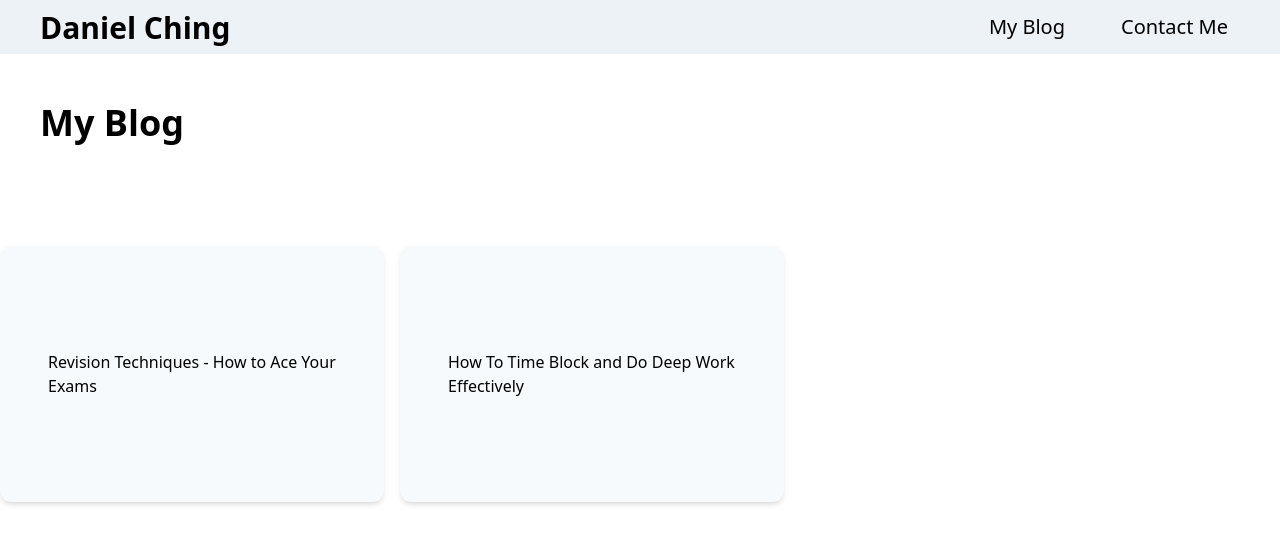
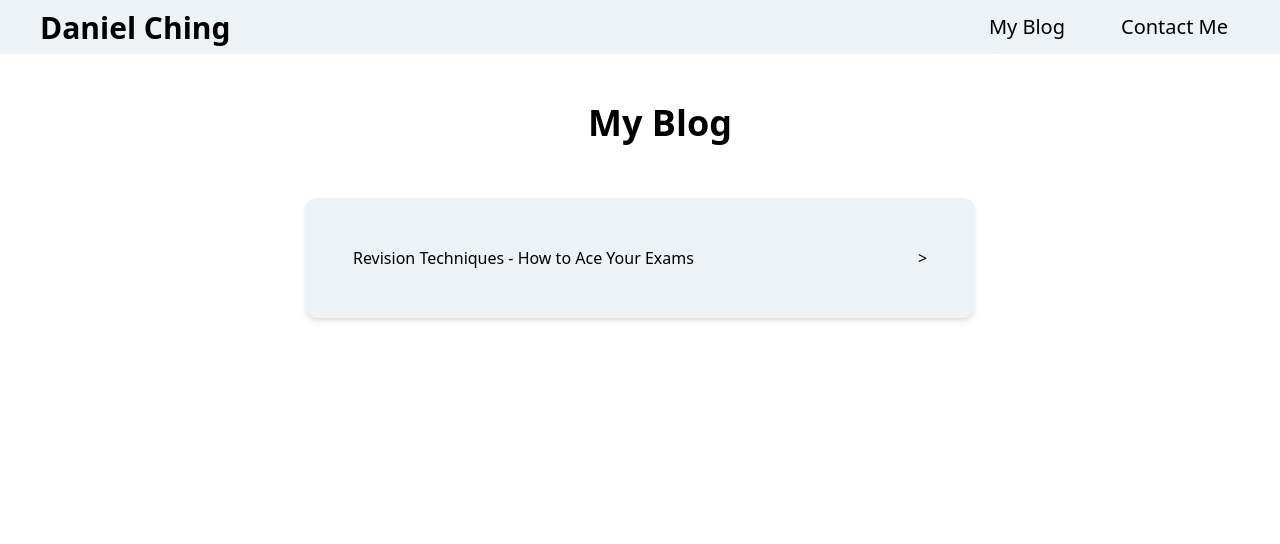
Before and after one commit to danielcwq/personal-website-current-build, a React (Create React App) app: page /blog in a window 1280 px wide. Shown: the top 544 px of the page. Built offline with nearby package versions, Linux system fonts and the light colour scheme.

Commit message:
Edited styling for blog page to make it look nicer

```diff
--- a/src/components/Navigation.js
+++ b/src/components/Navigation.js
@@ -10,7 +10,7 @@ export default function Navigation(){
                 <div className = 'flex items-center fixed z-10 w-full mx-auto bg-gray-200'>
                     <Link
                     to = '/'
-                    className = 'text-2xl md:text-3xl font-bold text-black items-left mx-auto md:ml-10 ml-3'>
+                    className = 'text-2xl md:text-3xl font-bold text-black mx-auto md:ml-10 ml-3'>
                     {content.nav.logo}
                     </Link>
 
--- a/src/components/blog.js
+++ b/src/components/blog.js
@@ -8,21 +8,17 @@ function Blog(){
     return(
         <div>
             <Navigation />
-            <h1 className = 'text-4xl pt-24 font-bold pl-10'> My Blog </h1>
-            <div className = 'flex flex-column py-24'>
-                <div className = 'p-2 max-w-sm bg-gray-100 rounded-xl shadow-md flex items-center space-x-2  hover:bg-gray-300'>
-                    <Link className = 'py-24 pl-10' to = '/blog/revision-techniques'>
-                        {content.blog1.title}
-                    </Link>
-
+            <div className = 'flex justify-center'>
+                <h1 className = 'text-4xl pt-24 font-bold pl-10 text-justify'> My Blog </h1>
+            </div>
+            <Link className = 'flex justify-center' to ='/blog/revision-techniques'>
+                <div className = 'flex justify-center max-w-xl md:max-w-3xl rounded-xl mt-10 md:mt-12 shadow-md p-12 bg-gray-200 hover:bg-gray-400'>
+                    {content.blog1.title}
+                    <div className = 'ml-10 md:ml-56'>
+                        {content.arrow.picture}
+                    </div>
                 </div>
-                <div className = 'p-2 max-w-sm bg-gray-100 rounded-xl shadow-md flex items-center space-x-2 ml-4 hover:bg-gray-300'>
-
-                    <Link className = 'py-24 pl-10' to = '/blog/living-the-deep-life'>
-                            {content.blog2.title}
-                    </Link>
-                </div>
-            </div>
+            </Link>
 
         </div>
     )
--- a/src/content/index.js
+++ b/src/content/index.js
@@ -56,5 +56,8 @@ export default {
   },
   blog2:{
     title: 'How To Time Block and Do Deep Work Effectively'
+  },
+  arrow:{
+    picture: '>'
   }
 };
```
